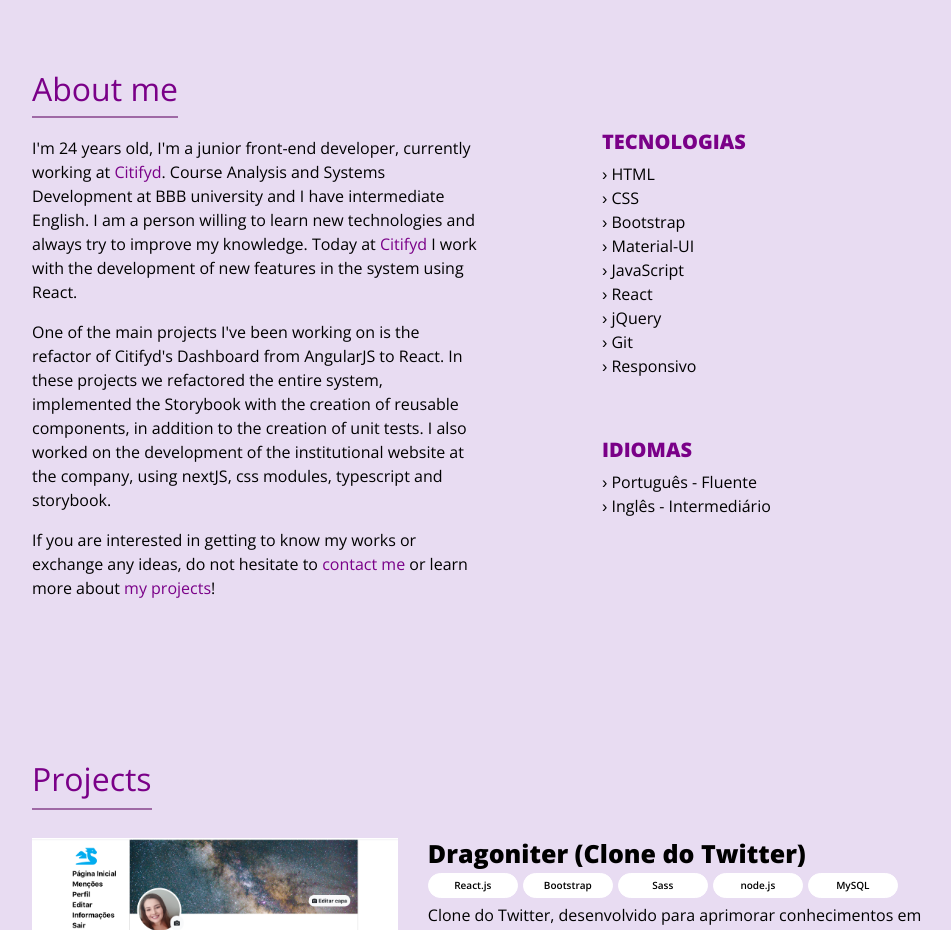
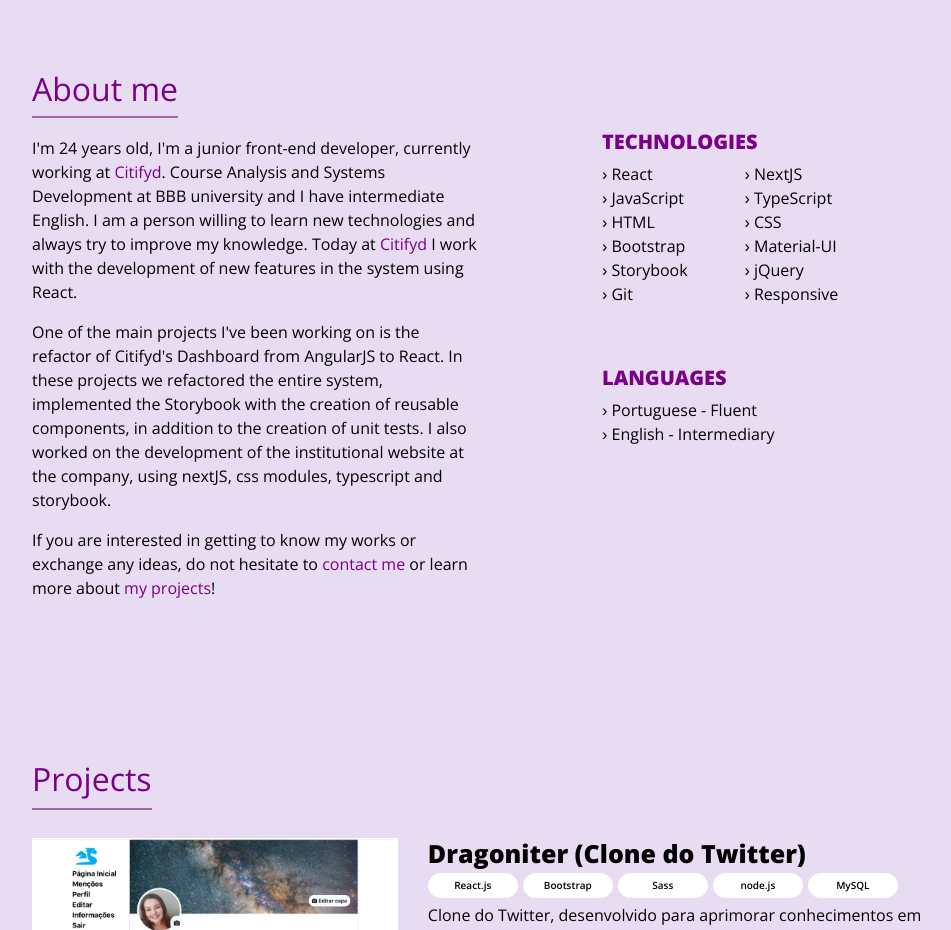
Before and after one commit to marizambarda/portfolio, a React (Create React App) app: page / in a window 1280 px wide. Shown: the part 780-1710 px from the top of the page, without its empty margins (148-1099 px from the left). Built offline with nearby package versions, Linux system fonts and the light colour scheme.

Commit message:
translate home page

```diff
--- a/src/pages/AboutPage/AboutPage.jsx
+++ b/src/pages/AboutPage/AboutPage.jsx
@@ -44,25 +44,40 @@ function AboutPage () {
               </p>
             </Col>
             <Col md={{ span: 3, offset: 1 }}>
-              <div className='technologies'>
-                <h3>Tecnologias</h3>
+              <div className='information'>
+                <h3>{t('about.technologies')}</h3>
+                <Row>
+                  <Col>
                     <ul>
+                      <li>› React</li>
+                      <li>› JavaScript</li>
                       <li>› HTML</li>
+                      <li>› Bootstrap</li>
+                      <li>› Storybook</li>
+                      <li>› Git </li>
+                    </ul>
+                  </Col>
+                  <Col>
+                    <ul>
+                      <li>› NextJS</li>
+                      <li>› TypeScript</li>
                       <li>› CSS</li>
-                  <li>› Bootstrap</li>
                       <li>› Material-UI</li>
-                  <li>› JavaScript</li>
-                  <li>› React</li>
                       <li>› jQuery</li>
-                  <li>› Git </li>
-                  <li>› Responsivo</li>
+                      <li>› {t('about.responsive')}</li>
                     </ul>
+                  </Col>
+                </Row>
               </div>
-              <div className='technologies'>
-                <h3>Idiomas</h3>
+              <div className='information'>
+                <h3>{t('languages.languages')}</h3>
                 <ul>
-                  <li>› Português - Fluente</li>
-                  <li>› Inglês - Intermediário</li>
+                  <li>
+                    › {t('languages.portuguese')} - {t('languages.fluent')}
+                  </li>
+                  <li>
+                    › {t('languages.english')} - {t('languages.intermediary')}
+                  </li>
                 </ul>
               </div>
             </Col>
--- a/src/pages/AboutPage/AboutPage.scss
+++ b/src/pages/AboutPage/AboutPage.scss
@@ -17,11 +17,15 @@
 		font-weight: bold;
 		text-transform: uppercase;
 	}
-	.technologies {
+	.information {
 		margin-top: 20px;
 
 		@media (min-width: 576px) {
 			margin-top: 60px;
 		}
+
+		h3 {
+			text-transform: uppercase;
+		}
 	}
 }
--- a/src/pages/HomePage/HomePage.jsx
+++ b/src/pages/HomePage/HomePage.jsx
@@ -58,7 +58,7 @@ function HomePage () {
                 <li>
                   <Select
                     onChange={i18n.changeLanguage}
-                    label={t('home.buttons.language')}
+                    label={t('languages.language')}
                     options={[
                       {
                         value: 'en',
--- a/src/translations/en/common.json
+++ b/src/translations/en/common.json
@@ -1,8 +1,5 @@
 {
   "home": {
-      "buttons": {
-        "language": "Language"
-      },
     "iAm": "I'm a front-end developer",
     "salutation": "Hi!",
     "myName": " My name is",
@@ -13,6 +10,17 @@
   "about": {
     "aboutMe": "I'm 24 years old, I'm a junior front-end developer, currently working at [Citifyd]. Course Analysis and Systems Development at [Estácio de Sá] university and I have intermediate English. I am a person willing to learn new technologies and always try to improve my knowledge. Today at [Citifyd] I work with the development of new features in the system using React.",
     "citifydProjects": "One of the main projects I've been working on is the refactor of Citifyd's Dashboard from AngularJS to React. In these projects we refactored the entire system, implemented the Storybook with the creation of reusable components, in addition to the creation of unit tests. I also worked on the development of the institutional website at the company, using nextJS, css modules, typescript and storybook.",
-    "contact": "If you are interested in getting to know my works or exchange any ideas, do not hesitate to [contact me] or learn more about [my projects]!"
+    "contact": "If you are interested in getting to know my works or exchange any ideas, do not hesitate to [contact me] or learn more about [my projects]!",
+    "technologies": "Technologies",
+    "responsive": "Responsive"
+  },
+
+  "languages": {
+    "languages": "languages",
+    "language": "Language",
+    "english":   "English",
+    "portuguese": "Portuguese",
+    "fluent": "Fluent",
+    "intermediary": "Intermediary"
   }
 }
--- a/src/translations/ptBr/common.json
+++ b/src/translations/ptBr/common.json
@@ -1,8 +1,5 @@
 {
   "home": {
-      "buttons": {
-        "language": "Idioma"
-      },
     "iAm": "Sou desenvolvedora front-end",
     "salutation": "Olá!",
     "myName": "Meu nome é",
@@ -13,6 +10,17 @@
   "about": {
     "aboutMe": "Tenho 24 anos, sou desenvolvedora front-end júnior, atualmente trabalhando na [Citifyd]. Curso Análise e Desenvolvimento de Sistemas na Universidade Estácio de Sá e possuo inglês intermediário. Sou uma pessoa disposta a aprender novas tecnologias e procuro sempre aprimorar meus conhecimentos. Hoje na Citifyd trabalho com o desenvolvendo de novas funcionalidades dentro do sistema utilizando React.",
     "citifydProjects": "Uns dos principais  projetos que tenho trabalhado é a migração do Dashboard da Citifyd de AngularJS para React. Nesse projetos migramos todo o sistema, implementamos o Storybook com a criação de componentes reutilizáveis, além da criação testes unitários. Também trabalhei no desenvolvimento no site institucional na empresa, utilizando nextJS, css modules, typescript e storybook.",
-    "contact": "Caso tenha interesse em conhecer meus trabalhos ou trocar alguma ideia, não deixe de [entrar em contato comigo] ou conheça mais sobre os [meus projetos]!"
+    "contact": "Caso tenha interesse em conhecer meus trabalhos ou trocar alguma ideia, não deixe de [entrar em contato comigo] ou conheça mais sobre os [meus projetos]!",
+    "languages": "idiomas",
+    "technologies": "Tecnologias",
+    "responsive": "Responsivo"
+  },
+  "languages": {
+    "languages": "Idiomas",
+    "language": "Idioma",
+    "english":   "Inglês",
+    "portuguese": "Português",
+    "fluent": "Fluente",
+    "intermediary": "Intermediário"
   }
 }
```
Lines whose indentation alone changed are shown as unchanged.
